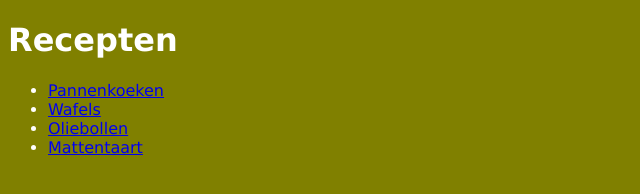
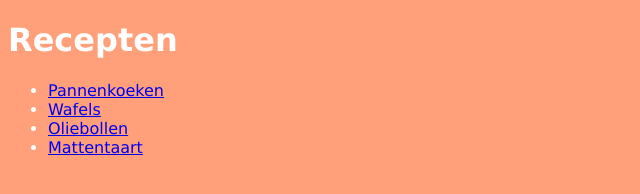
Before and after one commit to Dexiebcw/recepten, a plain HTML site: page index.html in a window 1280 px wide. Shown: the whole page, without its empty margins (0-640 px from the left). Drawn offline with Linux system fonts and the light colour scheme.

Commit message:
LightSalmon

```diff
--- a/default.css
+++ b/default.css
@@ -1,5 +1,5 @@
 body {
 	font-family: verdana;
-	background-color: Olive;
+	background-color: LightSalmon;
 	color: white;
 }
```
